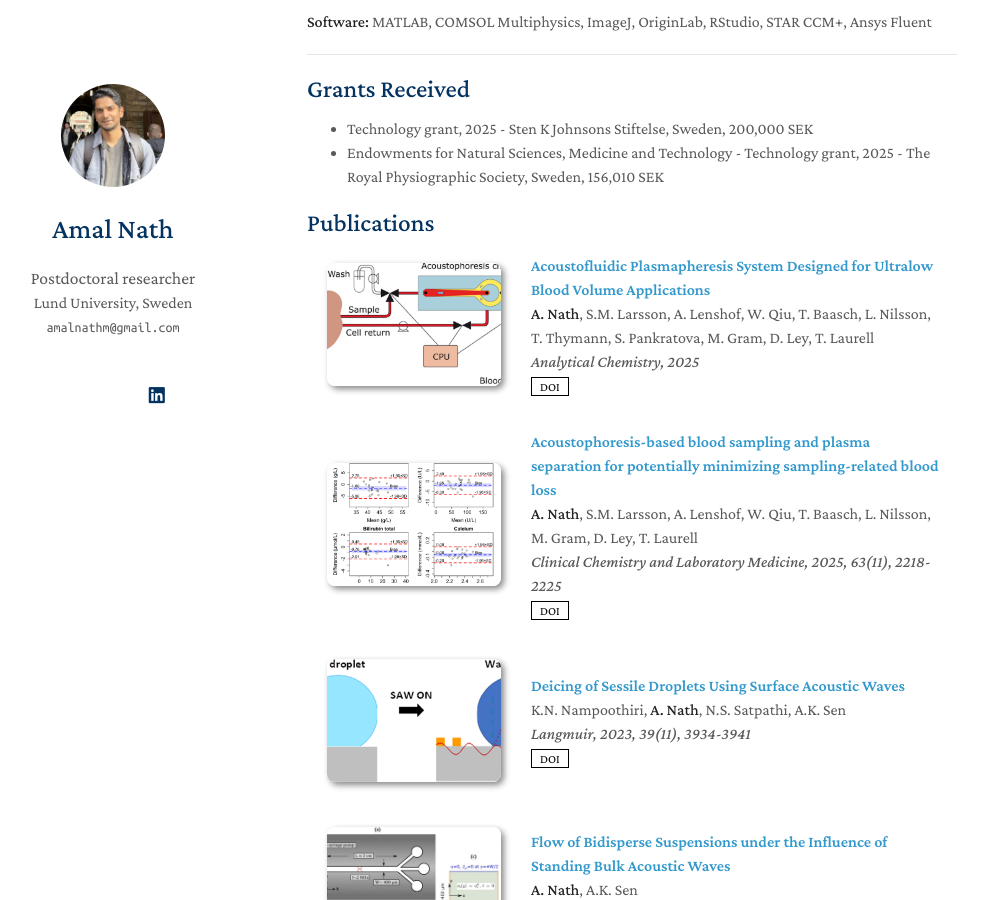
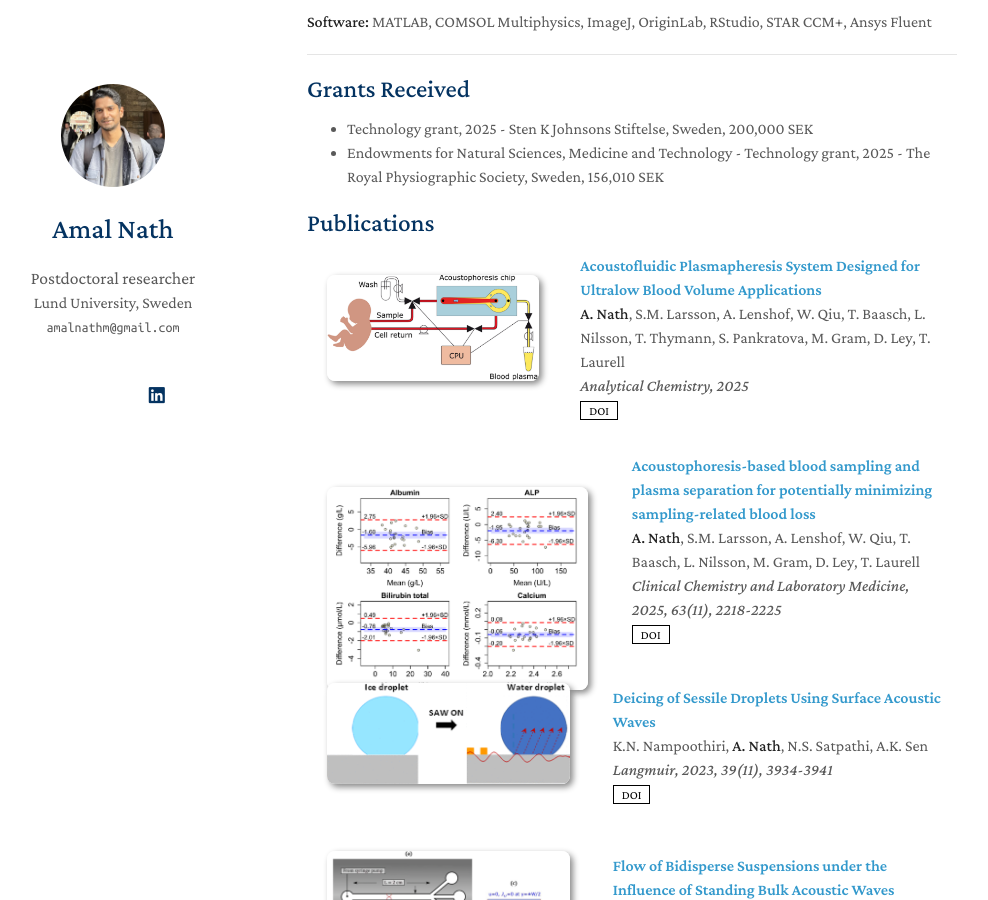
Before and after one commit to amal-nath-01/amal-nath-01-github.io, a Jekyll site: the page built from index.md, in a window 1280 px wide and 900 px high, scrolled down 1022 px. Shown: the whole window, without its empty margins (163-1151 px from the left). Built offline with Jekyll 4.4.1, drawn with Linux system fonts in a browser that asks for light colours; a style sheet for code colours, icons or effects is not loaded; our own code applies the rules of GitHub Pages for plain Markdown files.

Commit message:
Update publications.md

```diff
--- a/_includes/publications.md
+++ b/_includes/publications.md
@@ -9,7 +9,7 @@
 <div class="pub-row">
   <div class="col-sm-3 abbr" style="position: relative;padding-right: 15px;padding-left: 15px;">
     {% if link.image %}
-    <img src="{{ link.image }}" class="teaser img-fluid z-depth-1" style="width=100;height=40%">
+    <img src="{{ link.image }}" class="teaser img-fluid z-depth-1" style="width: 95%; height: auto;">
     {% if link.conference_short %}
     <abbr class="badge">{{ link.conference_short }}</abbr>
     {% endif %}
```
